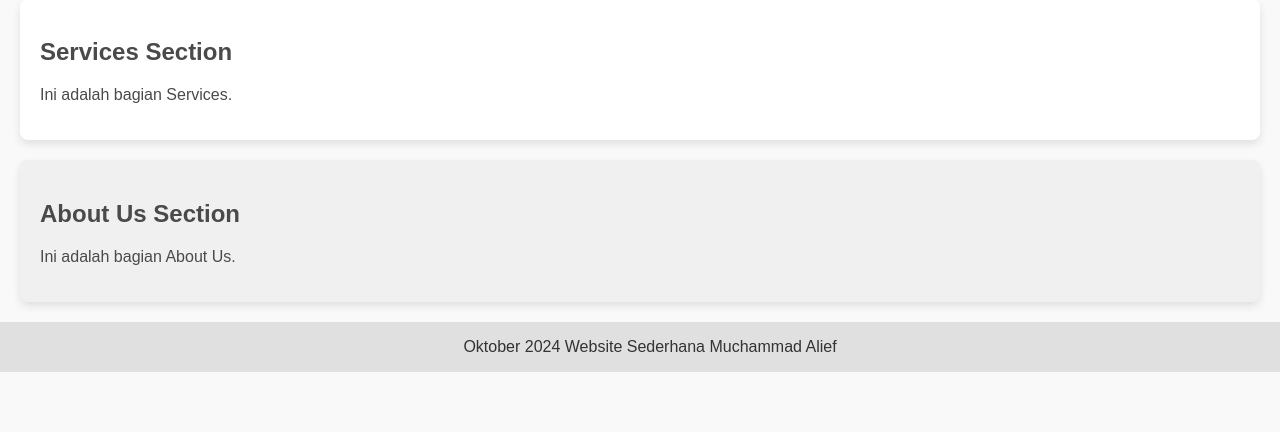
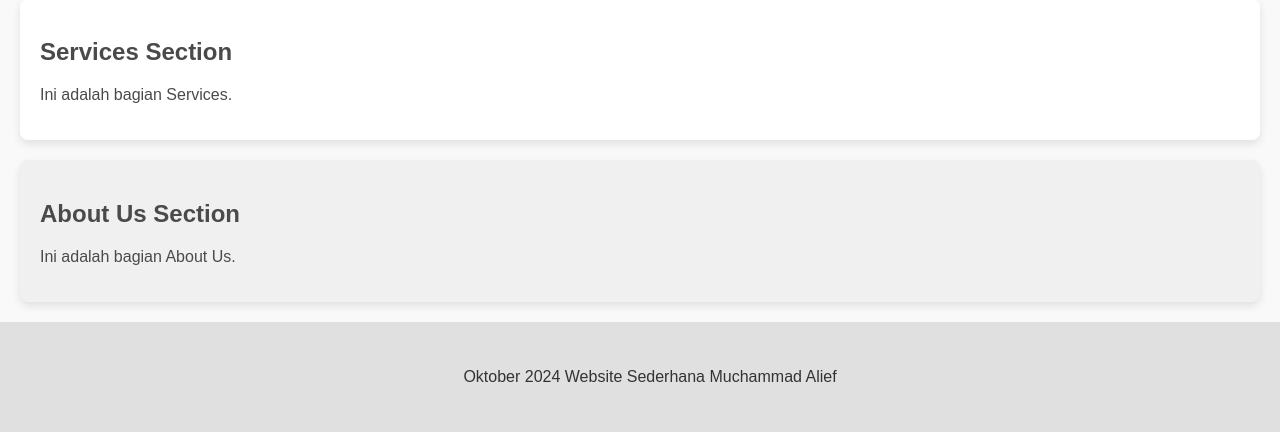
Before and after one commit to Alief136/repositari1, a PHP site: page /webSederhana.html in a window 1280 px wide. Shown: the part 501-933 px from the top of the page. Before the commit the page ends 873 px from the top, so only its background shows below. Run offline with PHP 8.4, Linux system fonts and the light colour scheme.

Commit message:
addMoreStuff

```diff
--- a/WebSederhana/webSederhana.css
+++ b/WebSederhana/webSederhana.css
@@ -62,5 +62,5 @@ footer {
     position: relative;
     bottom: 0;
     width: 100%;
-    height: 30px;
+    height: 90px;
 }
```
Also changed, not shown: WebSederhana/Tampilan web.png (added), 1 other file.
